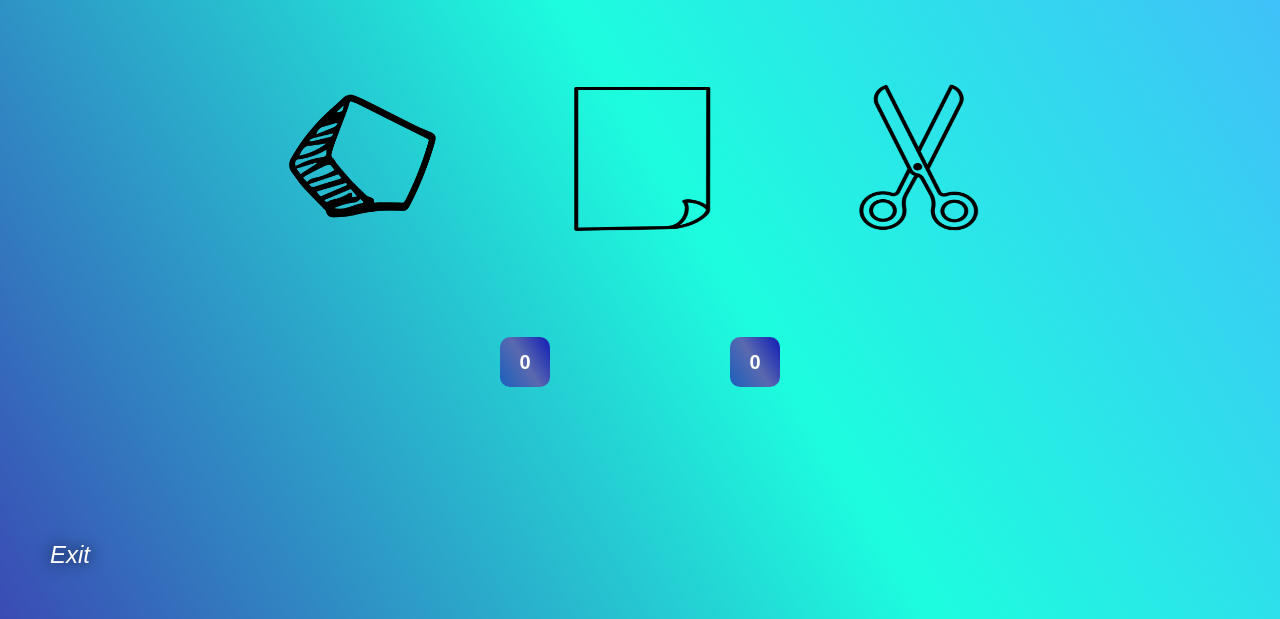
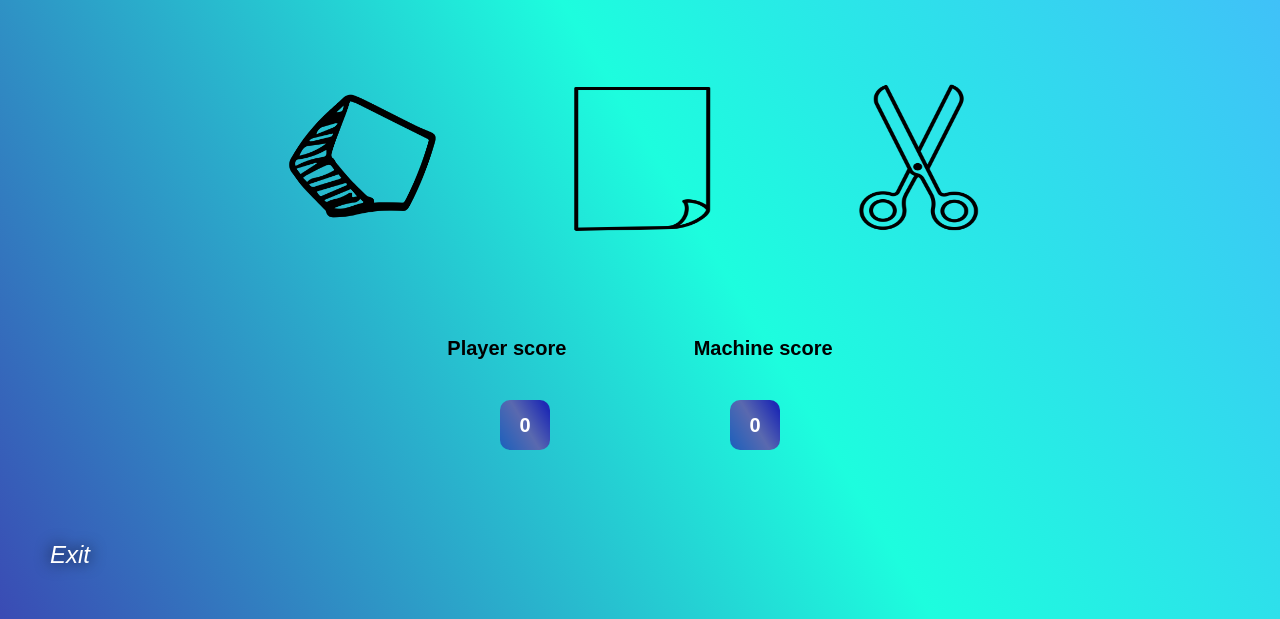
Before and after one commit to sergiojc90/BasicJavaScriptPwd, a plain HTML site: page rockpaper.html in a window 1280 px wide. Both pictures are taken after a click on the button "Play". Shown: the part 181-800 px from the top of the page. Drawn offline with Linux system fonts and the light colour scheme.

Commit message:
Just Do It

```diff
--- a/rps.css
+++ b/rps.css
@@ -28,6 +28,17 @@ img{
     flex-direction: row;
     justify-content: space-evenly;
     margin-top: 40px;
+}
+.scoreText{
+    width: 50%;
+    display: flex;
+    flex-direction: row;
+    justify-content: space-evenly;
+    margin-top: 40px;
+}
+.scoreText div{
+    font-size: 20px;
+    font-weight: bold;
 }
 .score{
     background: rgb(26,96,189);
--- a/rpsgame.js
+++ b/rpsgame.js
@@ -3,8 +3,11 @@ const title = document.getElementById("title");
 const startBtn = document.querySelector("#startBtn");
 const thegame = document.createElement("div");
 const scoreBoard = document.createElement("div");
-const computerimg = document.createElement("div");
+const scoreText = document.createElement("div");
+const computerimg = document.createElement("img");
 const win = document.createElement("div");
+const winText = document.createElement("div");
+const loseText = document.createElement("div");
 const lose = document.createElement("div");
 const rock = document.createElement("img");
 const paper = document.createElement("img");
@@ -22,6 +25,7 @@ scissors.setAttribute("name","SCISSORS");
 scissors.setAttribute("src","./images/scissors.png");
 thegame.setAttribute("class","theGame");
 scoreBoard.setAttribute("class","scoreBoard");
+scoreText.setAttribute("class","scoreText");
 win.setAttribute("id","win");
 win.setAttribute("class","score");
 lose.setAttribute("id","lose");
@@ -40,10 +44,15 @@ function startGame(e){
     thegame.appendChild(scissors);
     scoreBoard.appendChild(win);
     scoreBoard.appendChild(lose);
+    scoreText.appendChild(winText);
+    scoreText.appendChild(loseText);
     main.appendChild(thegame);
+    main.appendChild(scoreText)
     main.appendChild(scoreBoard);
     main.appendChild(returnBtn);
     returnBtn.textContent = "Exit";
+    winText.textContent = "Player score"
+    loseText.textContent = "Machine score"
     win.textContent = 0;
     lose.textContent = 0;
 
```
